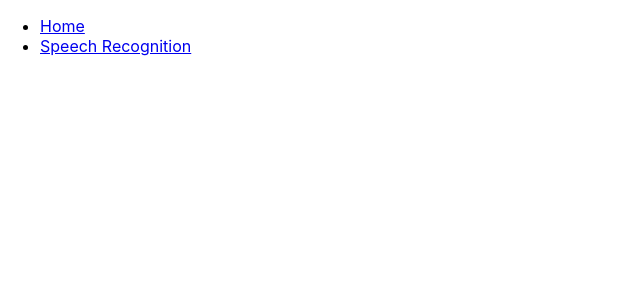
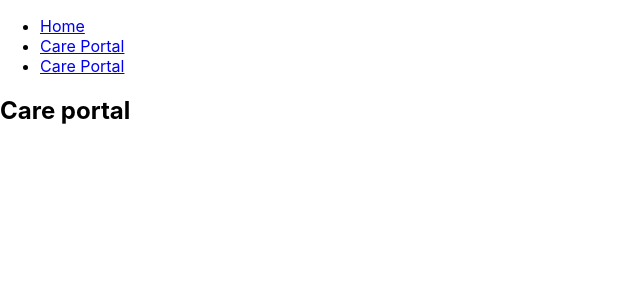
Before and after one commit to IAMAMZ/CarePal, a React (Create React App) app: page /carePortal in a window 1280 px wide. Shown: the top 300 px of the page, without its empty margins (0-640 px from the left). Built offline with nearby package versions, Linux system fonts and the light colour scheme.

Commit message:
add care portal

```diff
--- a/src/App.js
+++ b/src/App.js
@@ -3,6 +3,7 @@ import { BrowserRouter as Router, Routes, Route, Link } from "react-router-dom";
 import "./App.css";
 
 import Home from "./pages/Home";
+import CarePortal from "./pages/CarePortal";
 
 const GetSpeech = () => {
   console.log("clicked microphone");
@@ -51,13 +52,17 @@ function App() {
             <Link to="/">Home</Link>
           </li>
           <li>
-            <Link to="/speech-recognition">Speech Recognition</Link>
+            <Link to="/carePortal">Care Portal</Link>
+          </li>
+          <li>
+            <Link to="/CarePortal">Care Portal</Link>
           </li>
         </ul>
       </nav>
       <Routes>
         <Route path="/" element={<Home />} />
         <Route path="/speech-recognition" element={<SpeechRecognitionPage />} />
+        <Route path="/carePortal" element={<CarePortal />} />
       </Routes>
     </Router>
   );
--- /dev/null
+++ b/src/pages/CarePortal.js
@@ -0,0 +1,8 @@
+import "./CarePortal.css";
+export default function CarePortal() {
+  return (
+    <div>
+      <h2>Care portal</h2>
+    </div>
+  );
+}
--- /dev/null
+++ b/src/pages/Home.css
@@ -0,0 +1,3 @@
+body{
+    background-color: red;
+}
```
Also changed, not shown: src/pages/CarePortal.css (added).
